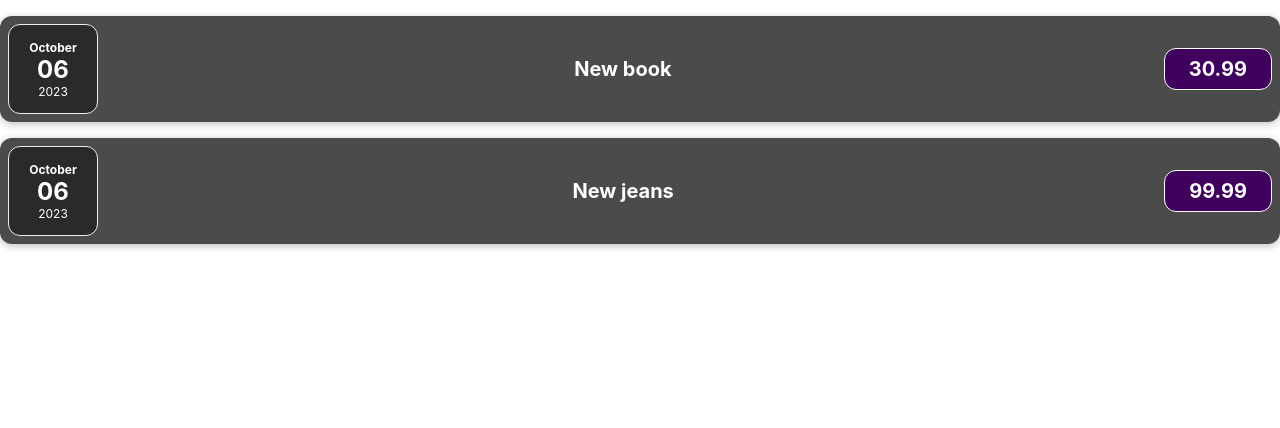
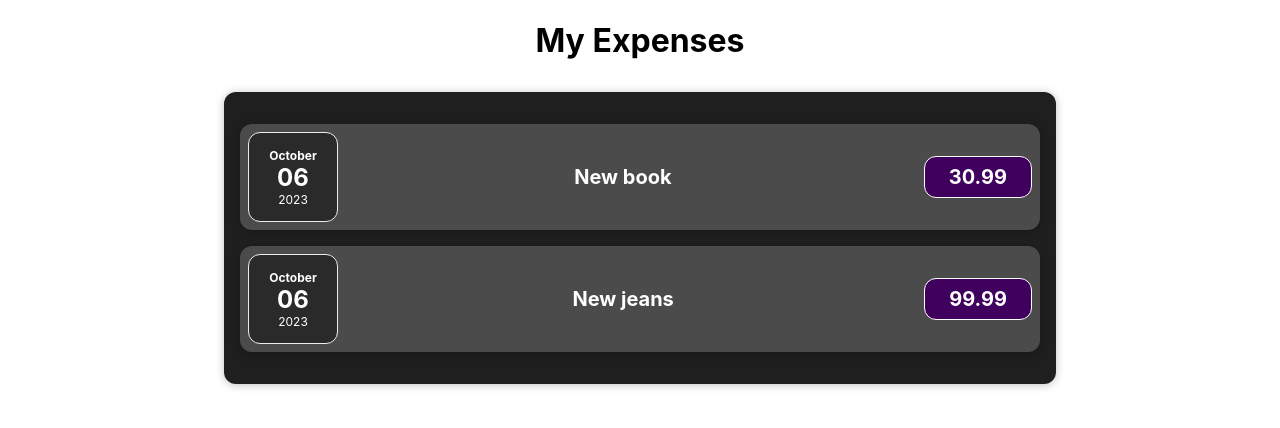
Before and after one commit to karlteine/expenses, a React (Create React App) app: page / in a window 1280 px wide. Shown: the top 428 px of the page. Built offline with nearby package versions, Linux system fonts and the light colour scheme.

Commit message:
Added Expenses.js and Expenses.css

```diff
--- a/src/App.js
+++ b/src/App.js
@@ -1,5 +1,6 @@
+import React from 'react';
 import './App.css';
-import ExpenseItem from './components/ExpenseItem';
+import Expenses from './components/Expenses';
 
 function App() {
   const expenses = [
@@ -13,15 +14,12 @@ function App() {
       title: 'New jeans',
       price: 99.99
     }
-  ]
+  ];
+
   return (
     <div className="App">
-      <ExpenseItem
-        expenseData={expenses[0]}
-      />
-      <ExpenseItem
-        expenseData={expenses[1]}
-      />
+      <h1>My Expenses</h1>
+      <Expenses expenses={expenses}/>
     </div>
   );
 }
--- /dev/null
+++ b/src/components/Expenses.css
@@ -0,0 +1,9 @@
+.expenses {
+    padding: 1rem;
+    background-color: rgb(31, 31, 31);
+    margin: 2rem auto;
+    width: 50rem;
+    max-width: 95%;
+    border-radius: 12px;
+    box-shadow: 0 1px 8px rgba(0, 0, 0, 0.25);
+}
--- /dev/null
+++ b/src/components/Expenses.js
@@ -0,0 +1,16 @@
+import React from 'react';
+import './Expenses.css';
+import ExpenseItem from './ExpenseItem';
+
+function Expenses(props) {
+
+    return (
+        <div className="expenses">
+            {props.expenses.map((expense) => (
+                <ExpenseItem key={expense.id} expenseData={expense} />
+            ))}
+        </div>
+    );
+}
+
+export default Expenses;
```
